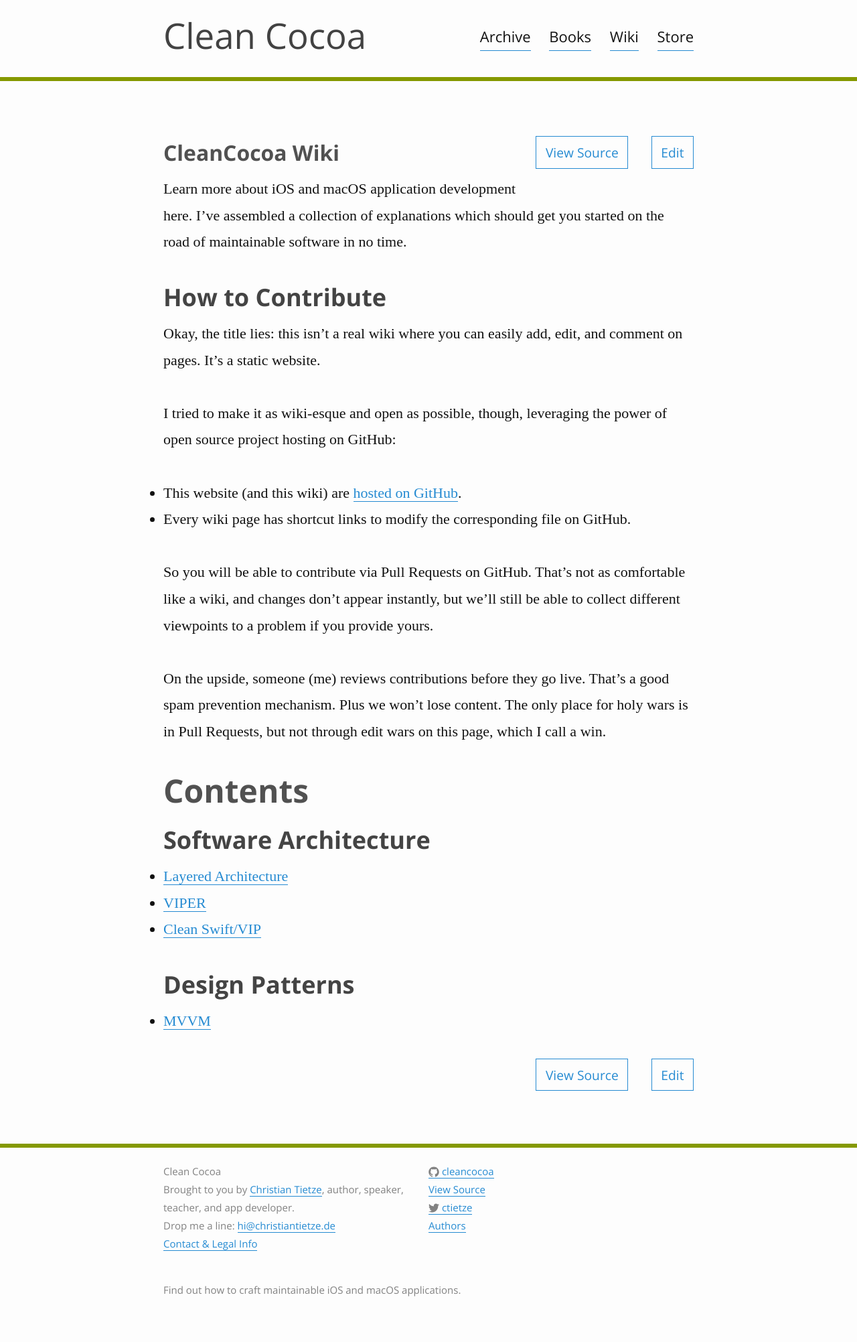
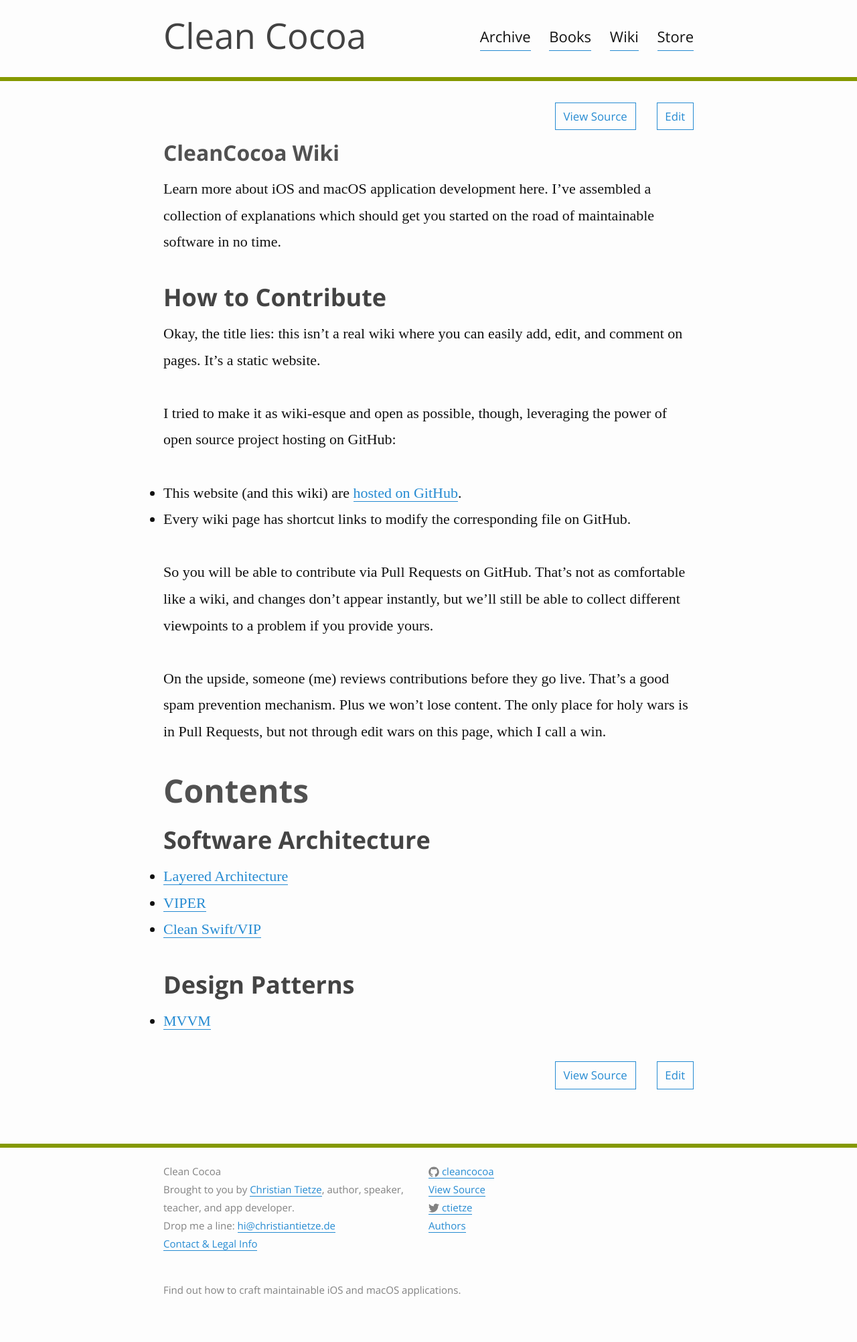
Before and after one commit to CleanCocoa/cleancocoa.github.io, a Jekyll site: the page built from wiki.md, in a window 1280 px wide. Shown: the whole page at 67% size. Built offline with Jekyll 4.4.1, drawn with Linux system fonts in a browser that asks for light colours; some web fonts are replaced.

Commit message:
push wiki actions further outward

```diff
--- a/_sass/_layout.scss
+++ b/_sass/_layout.scss
@@ -5,7 +5,7 @@
   font-family: $font-sans;
 
   border-bottom: 0.3em solid $color-s-green;
-  min-height: 56px;
+  min-height: 72px;
 
   // Positioning context for the mobile navigation icon
   position: relative;
@@ -266,12 +266,12 @@
 
   @include above_breakpoint() {
     display: block;
-    margin-top: -2.5em;
+    margin-top: -5em;
   }
 }
 .wiki-action {
   display: inline-block;
-  font-size: $small-font-size;
+  font-size: $super-small-font-size;
   padding-left: 1.5em;
 }
 .wiki-action__link {
--- a/css/main.scss
+++ b/css/main.scss
@@ -14,6 +14,7 @@
 $base-font-size:   22px;
 $base-font-weight: 400;
 $small-font-size:  $base-font-size * 0.875;
+$super-small-font-size:  $small-font-size * 0.875;
 $base-line-height: 1.8;
 
 $text-color:       #111;
```
